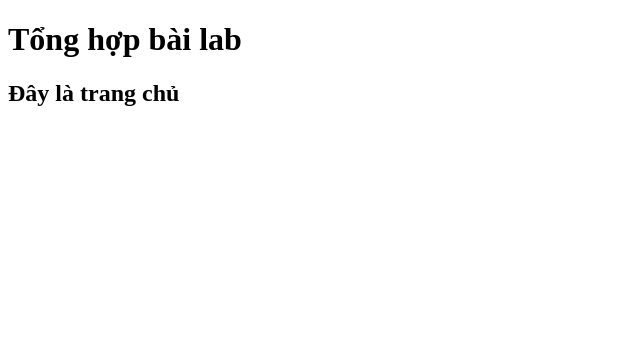
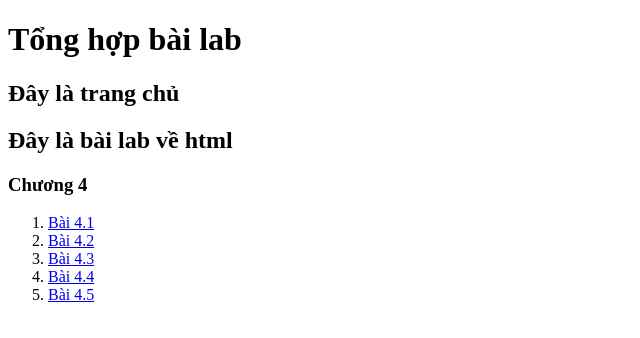
Before and after one commit to toanlqctk42/toanlqctk42.github.io, a plain HTML site: page index.html in a window 1280 px wide. Shown: the whole page, without its empty margins (0-640 px from the left). Drawn offline with Linux system fonts and the light colour scheme.

Commit message:
int commit

```diff
--- a/index.html
+++ b/index.html
@@ -3,9 +3,20 @@
 <head>
 	<meta charset="UTF-8">
 	<title>Quốc Toàn Github</title>
+	 <link rel="stylesheet" href="resources/css/main.css" type="text/css" media="screen" title="no title" charset="utf-8">
 </head>
 <body>
 	<h1>Tổng hợp bài lab</h1>
 	<h2>Đây là trang chủ</h2>
+	<h2>Đây là bài lab về html </h2>
+
+	<h3>Chương 4</h3>
+	<ol>
+		<li><a href="bailab/Phan1_HTML/bai4,1.html">Bài 4.1</a></li>
+		<li><a href="bailab/Phan1_HTML/bai4,2.html">Bài 4.2</a></li>
+		<li><a href="bailab/Phan1_HTML/bai4,3.html">Bài 4.3</a></li>
+		<li><a href="bailab/Phan1_HTML/bai4,4.html">Bài 4.4</a></li>
+		<li><a href="bailab/Phan1_HTML/bai4,5.html">Bài 4.5</a></li>
+	</ol>
 </body>
 </html>
```
